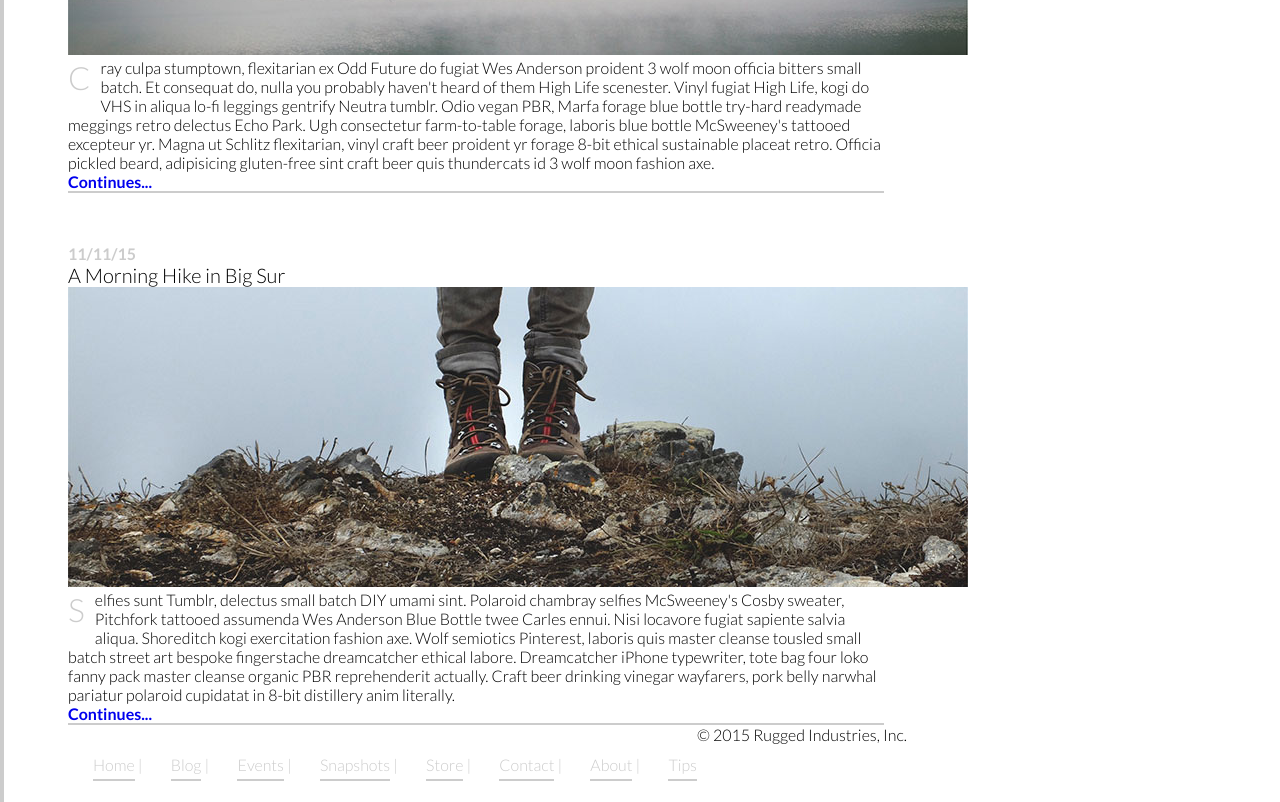
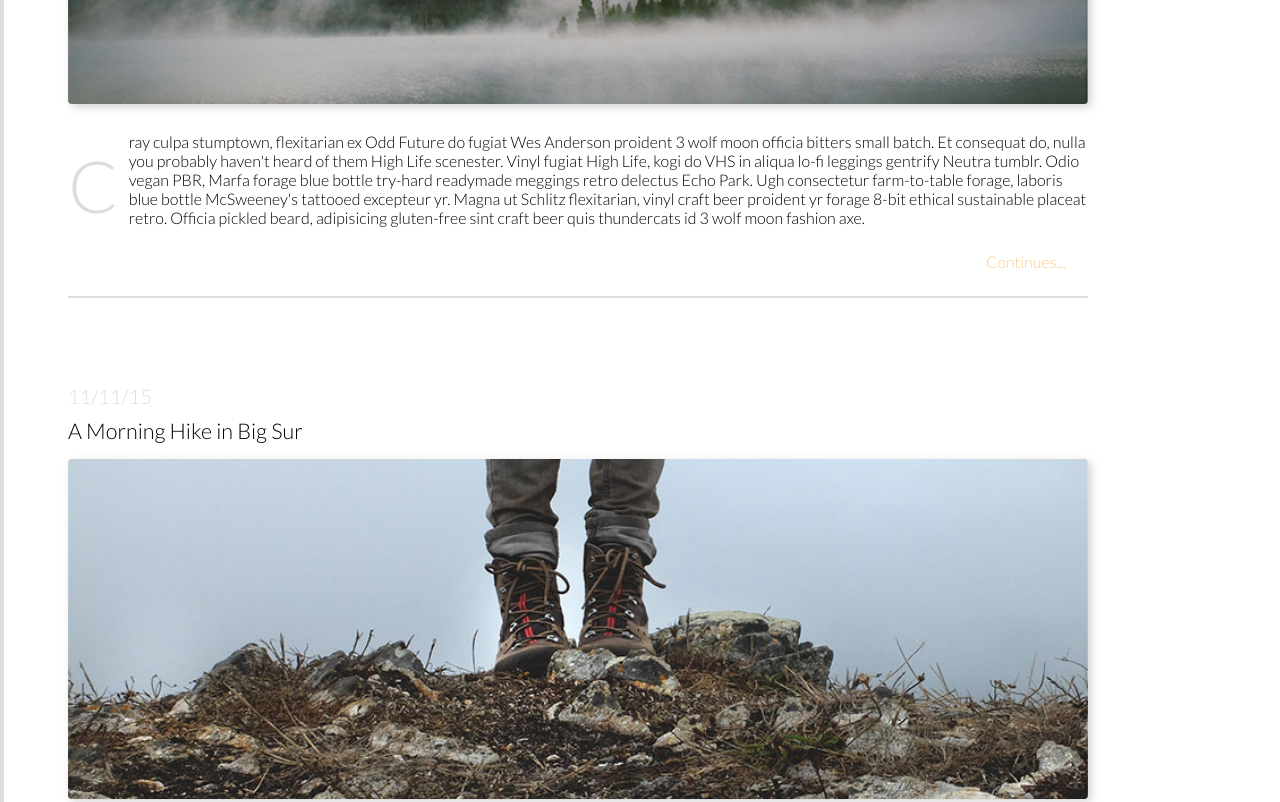
Before and after one commit to Atfcreative/monument-lab, a plain HTML site: page index.html in a window 1280 px wide. Shown: the part 520-1322 px from the top of the page. Drawn offline with Linux system fonts and the light colour scheme.

Commit message:
exercise solution commit

```diff
--- a/css/main.css
+++ b/css/main.css
@@ -7,8 +7,8 @@
 }
 
 body {
-    border-left: 4px #ccc solid;
-    padding: 8% 15% 15% 5%;
+    border-left: 4px #ddd solid;
+    padding: 3% 15% 15% 5%;
     background-color: #fff;
 }
 
@@ -24,6 +24,7 @@ h2 {
     font-size: 1em;
     color:#000;
     font-weight: 300;
+    padding-top: 5px;
 }
 
 a {
@@ -33,41 +34,54 @@ a {
 }
 
 h2 a {
+    font-size: 1.35em;
+    color: #000;
+    font-weight: 500;
+}
+
+h3 {
+    color: #ddd;
     font-size: 1.25em;
+    font-weight: 400;
+    margin: 10px 0 5px 0;
+}
+
+h4 a {
+    color: #fcca81;
+    margin-left: 90%;
+    margin-top: 20px;
+    padding: 30px 0 20px 0;
+    font-weight: 500;
+    text-align: right;
+}
+
+h4 a:hover {
     color: #000;
 }
 
-h3 {
-    color: #ccc;
-    font-size: 1em;
-}
-
-h4 a {
-    color:##fcca81;
-}
-
 nav {
-    font-size: 1em;
-    color: #ccc;
+    font-size: .85em;
+    color: #ddd;
     display: inline;
     float: left;
-    margin: 30px 0 0 0;
+    margin: 25px 0 10px -25px;
 }
 
 
 
 nav a {
-    border-bottom: 2px #ccc solid;
+    border-bottom: 2px #ddd solid;
     margin-left: 25px;
-    padding-bottom: 5px;
-    color: #ccc;
+    padding-bottom: 3px;
+    color: #ddd;
     text-decoration: none;
 }
 
 nav a:hover {
-    border-bottom: 2px #555 dotted;
+    border-bottom: 2px #555 solid;
     padding-bottom: 5px;
-    color: #ccc;
+    color: #555;
+    transition: color 0.2s ease-in-out, color 0.2s ease-in-out;
 }
 
 header {
@@ -76,29 +90,65 @@ header {
     margin: 0 0 5% 0;
 }
 
-header h2 {
+article {
+    border-bottom; 2px #ddd solid;
+    margin: 5% 0 0 0;
+    padding: 25px 0;
+    border-bottom: 2px #ddd solid;
+}
+
+article p:first-letter {
+    color: #ddd;
+    font-size: 4.5em;
+    float: left;
+    padding: 0 10px 15px 0;
+    margin-top: 10px;
+}
+
+article p{
+    padding-bottom: 25px;
+}
+
+footer nav {
+    margin: 0px 0;
+    padding: 50px 0 20px 0;
 
 }
 
-article {
-    border-bottom; 2px #ccc solid;
-    margin: 5% 20% 0 0;
+footer a {
+    margin: 0;
     padding: 0;
-    border-bottom: 2px #ccc solid;
+    text-decoration: none;
+    border-bottom: none;
+    color: #fcca81;
+    margin: 15px 0;
+
 }
 
-article p:first-letter {
-    color: #ccc;
-    font-size: 2em;
-    float: left;
-    padding: 0 10px 15px 0;
+footer a:hover {
+    margin: 0;
+    padding: 0;
+    text-decoration: none;
+    border-bottom: none;
+    color: #ddd;
+
 }
 
-footer {
+footer p{
+    clear: left;
+    padding: 15px 0 0 0;
+    color: #ddd;
+    font-size: .85em;
 
 }
 
 
 
 img {
+    margin: 15px 0 25px 0;
+    border-radius: 4px;
+    border: 0;
+    position: relative;
+    width: 100%;
+    filter: drop-shadow(3px 3px 4px lightgrey);
 }
```
Also changed, not shown: travel-blog.png (added), 1 other file.
